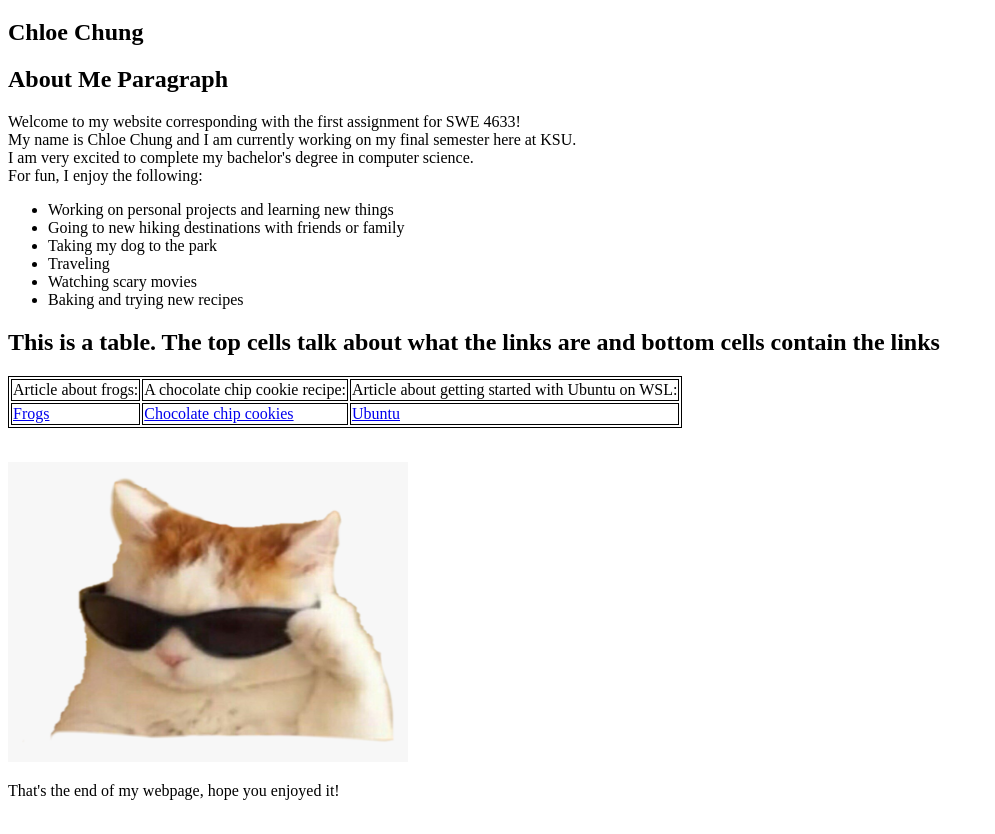
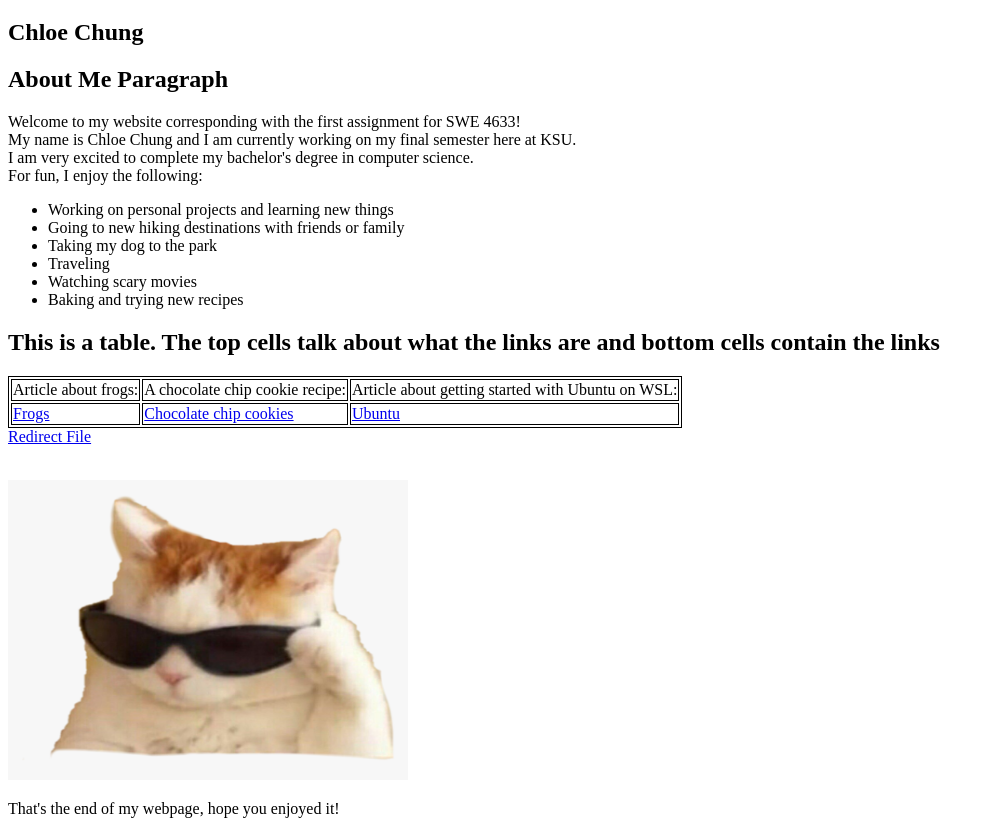
Before and after one commit to chloec100/chloec100.github.io, a plain HTML site: page index.html in a window 1280 px wide. Shown: the part 61-895 px from the top of the page, without its empty margins (0-995 px from the left). Drawn offline with Linux system fonts and the light colour scheme.

Commit message:
Update index.html

```diff
--- a/index.html
+++ b/index.html
@@ -41,6 +41,7 @@ table, th, td {
   </tr>
 </table>
   <!--<a href="https://chloec100.github.io/chloec100.github.io/redirectfile.html" title="A redirect page">A redirect page</a> -->
+  <a href="./redirectfile.html" target="_blank" rel="noopener noreferrer"> Redirect File </a>
   </p>
 <br>
 <img src="docs/assets/images/transparentfrog.png" alt="hi" class="inline" width="400" height="300"/>
```
